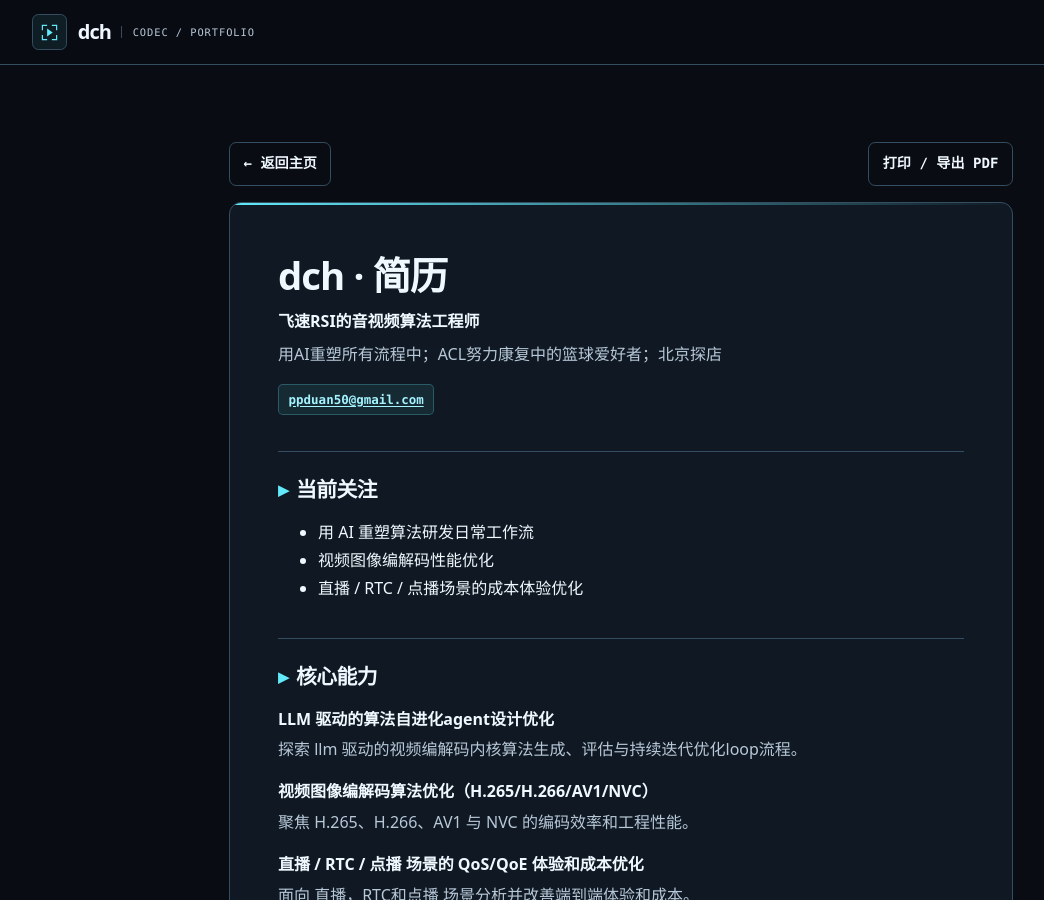
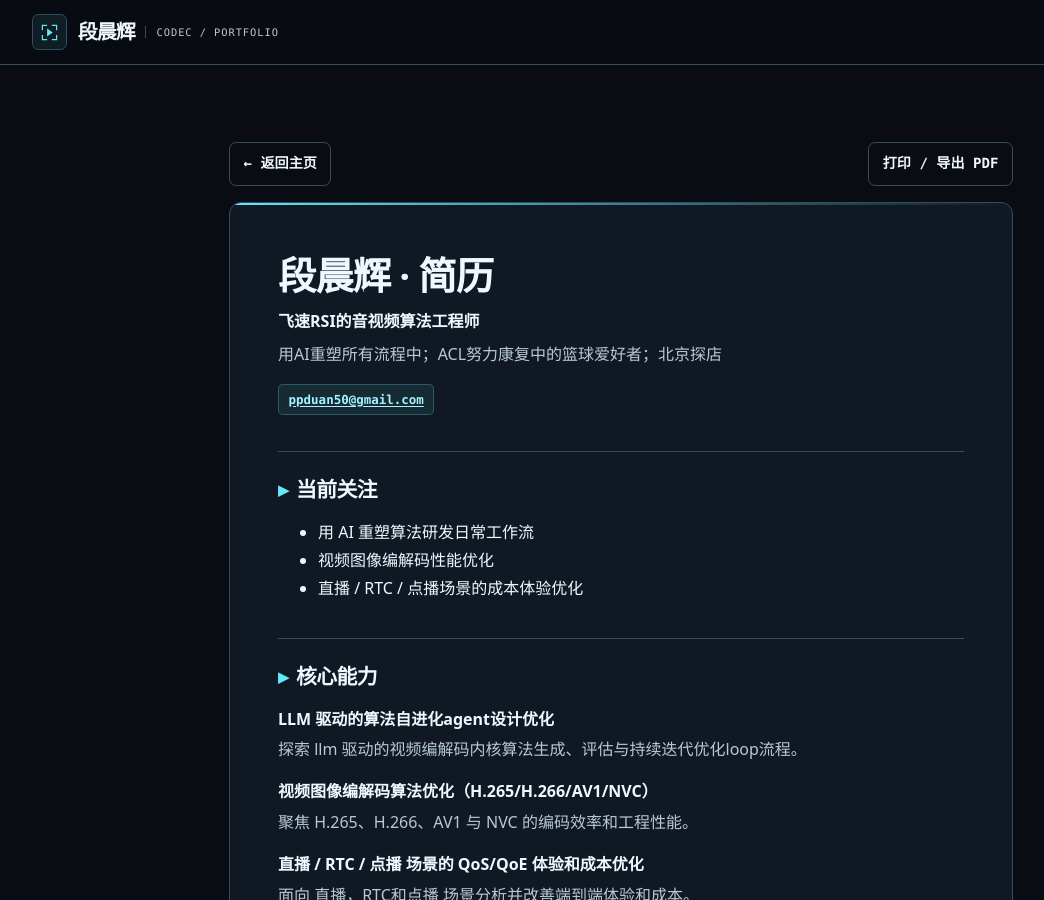
Before and after one commit to bitchenhui/bitchenhui.github.io, a Jekyll site: the page built from resume/index.html, in a window 1280 px wide and 900 px high. Shown: the whole window, without its empty margins (19-1063 px from the left). Built offline with Jekyll 4.4.1, drawn with Linux system fonts in a browser that asks for light colours.

Commit message:
chore: restore real name across the site
Config name/title/description and resume description switch back to
段晨辉; brand, card mark, footer and JSON-LD follow the config.

```diff
--- a/_config.yml
+++ b/_config.yml
@@ -1,5 +1,5 @@
-title: "dch空间"
-description: "dch个人主页：音视频算法优化、AI 驱动研发与成本体验优化。"
+title: "段晨辉的空间"
+description: "段晨辉个人主页：音视频算法优化、AI 驱动研发与成本体验优化。"
 url: "https://bitchenhui.github.io"
 baseurl: ""
 lang: "zh-CN"
@@ -12,7 +12,7 @@ plugins:
   - jekyll-sitemap
 
 author:
-  name: "dch"
+  name: "段晨辉"
   role: "飞速RSI的音视频算法工程师"
   intro: "用AI重塑所有流程中；ACL努力康复中的篮球爱好者；北京探店"
   email: "ppduan50@gmail.com"
--- a/resume/index.html
+++ b/resume/index.html
@@ -2,7 +2,7 @@
 layout: default
 title: 简历
 permalink: /resume/
-description: "dch 的个人简历：视频编解码算法工程师，聚焦 AV1/VVC 编解码优化、端上落地与 RTC QoS。"
+description: "段晨辉的个人简历：视频编解码算法工程师，聚焦 AV1/VVC 编解码优化、端上落地与 RTC QoS。"
 ---
 {% assign email = site.author.email | default: "" | strip %}
 {% assign github = site.author.github | default: "" | strip %}
```
